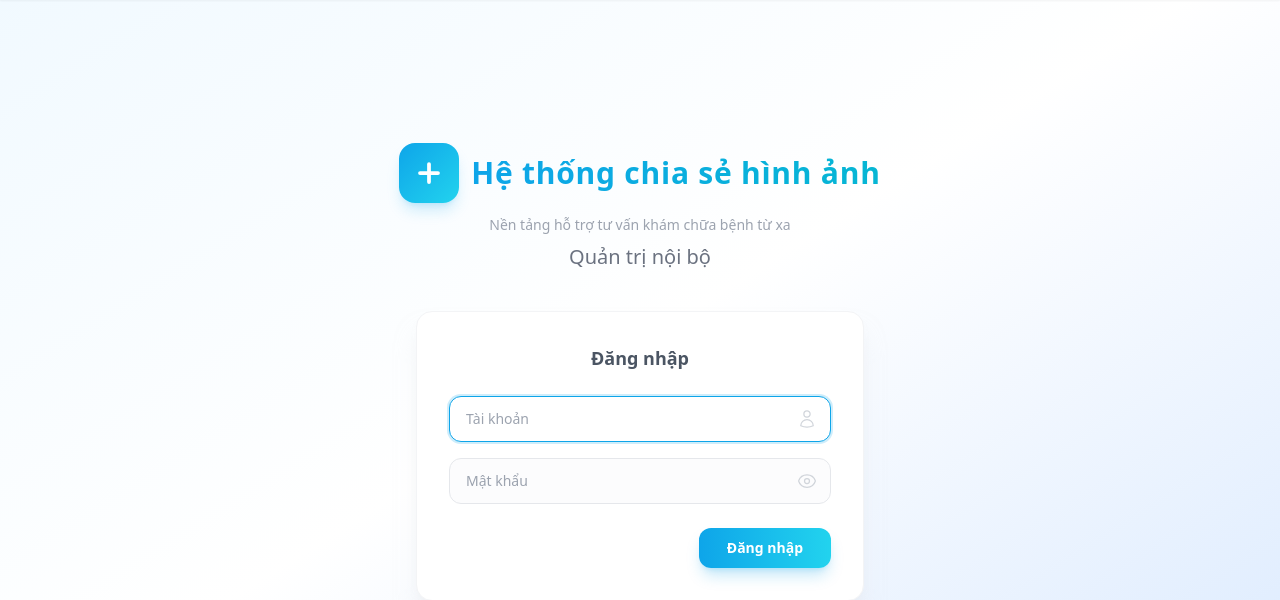
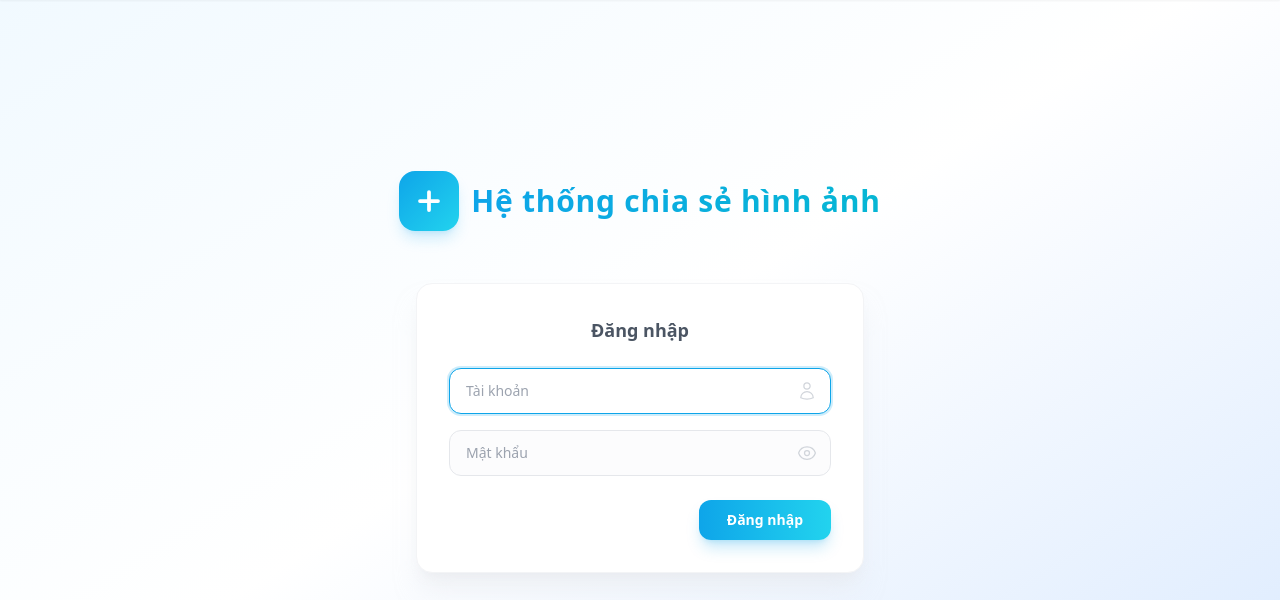
Before and after one commit to thaonguyenit888/healthcare-lastest, a Django app: page /login/ in a window 1280 px wide. Shown: the part 57-657 px from the top of the page. Run offline with Django 5.2, Linux system fonts and the light colour scheme; some libraries are stand-ins or nearby versions.

Commit message:
Add files via upload

```diff
--- a/api/templates/login.html
+++ b/api/templates/login.html
@@ -49,8 +49,6 @@
                 </div>
                 <span class="text-3xl font-extrabold bg-gradient-to-r from-primary to-cyan-500 bg-clip-text text-transparent tracking-wide">Hệ thống chia sẻ hình ảnh</span>
             </div>
-            <p class="text-sm text-gray-400">Nền tảng hỗ trợ tư vấn khám chữa bệnh từ xa</p>
-            <h2 class="text-xl font-medium text-gray-500 mt-2">Quản trị nội bộ</h2>
         </div>
 
         <!-- Login Card -->
--- a/api/templates/patient_login.html
+++ b/api/templates/patient_login.html
@@ -49,8 +49,6 @@
                 </div>
                 <span class="text-3xl font-extrabold bg-gradient-to-r from-primary to-cyan-500 bg-clip-text text-transparent tracking-wide">Hệ thống chia sẻ hình ảnh</span>
             </div>
-            <p class="text-sm text-gray-400">Nền tảng hỗ trợ tư vấn khám chữa bệnh từ xa</p>
-            <h2 class="text-xl font-medium text-gray-500 mt-2">Tra cứu kết quả khám bệnh</h2>
         </div>
 
         <!-- Login Card -->
```
